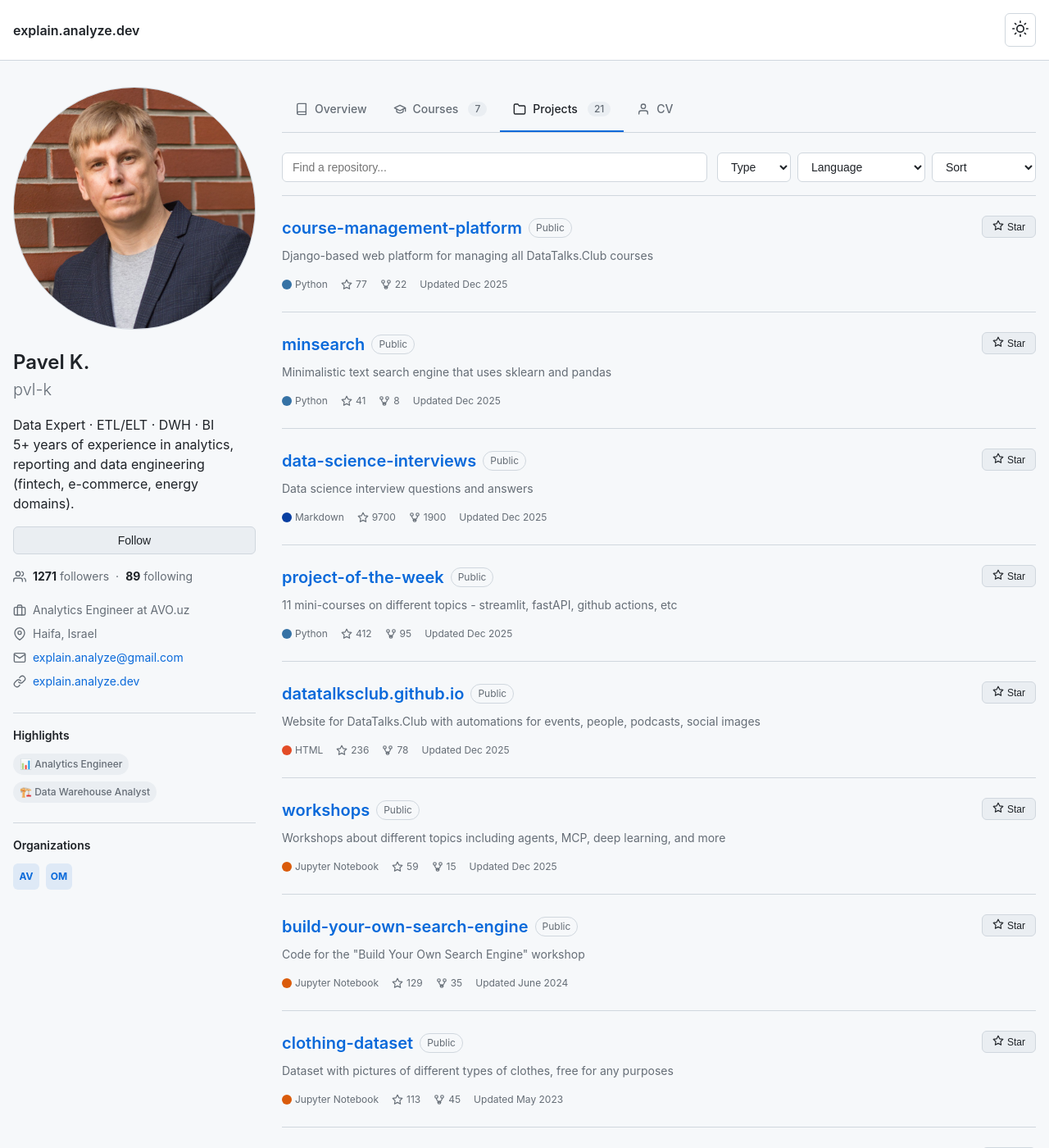
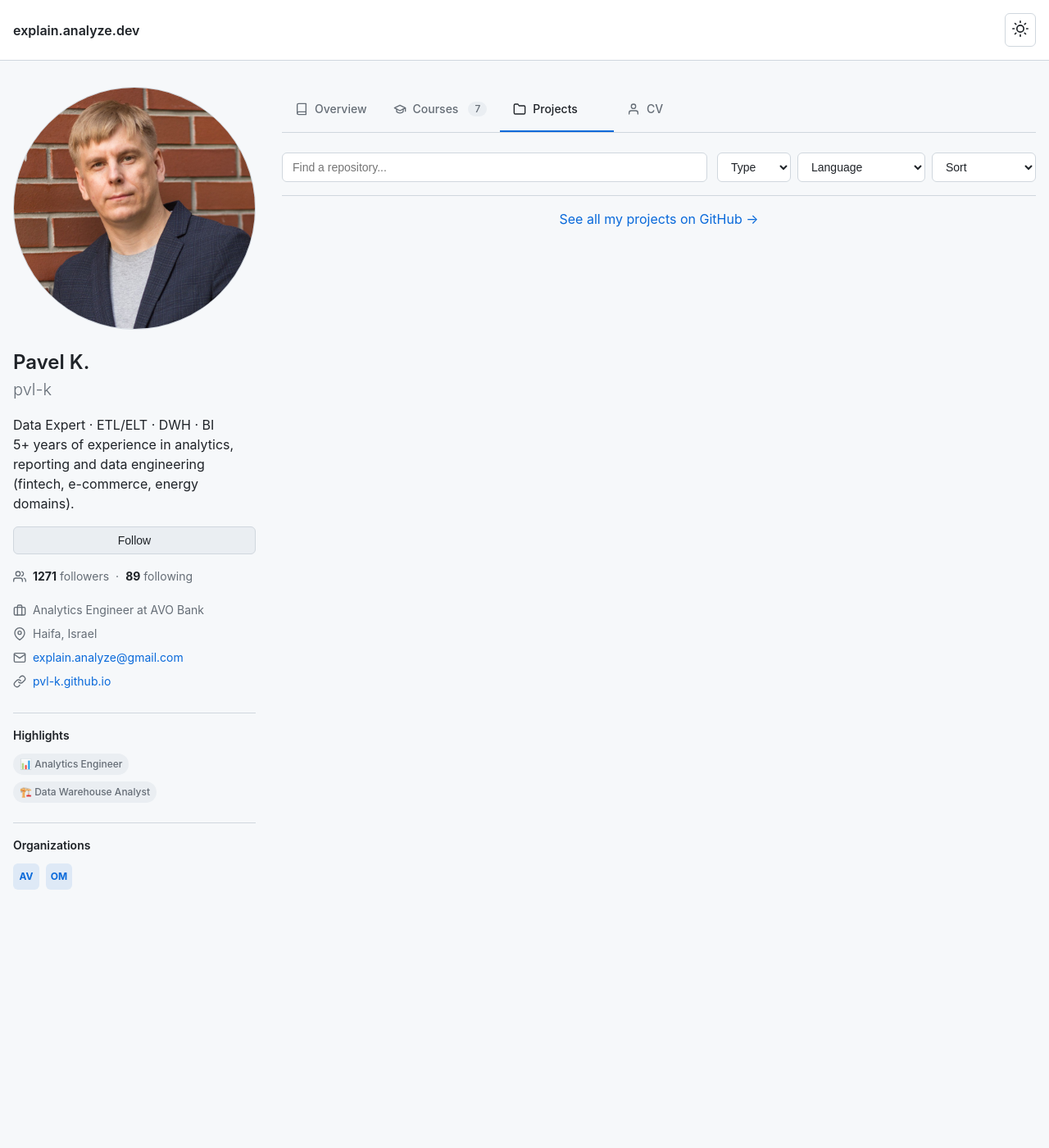
Before and after one commit to pvl-k/pvl-k.github.io, a Jekyll site: the page built from projects.html, in a window 1280 px wide and 1400 px high. Shown: the whole window at 82% size. Built offline with Jekyll 4.4.1, drawn with Linux system fonts in a browser that asks for light colours; some of the changed text lies outside the part shown.

Commit message:
update CV details, remove projects data, and refresh sidebar links

```diff
--- a/_data/projects.yml
+++ /dev/null
@@ -1,177 +0,0 @@
-projects:
-  - name: course-management-platform
-    url: https://github.com/DataTalksClub/course-management-platform
-    description: Django-based web platform for managing all DataTalks.Club courses
-    language: Python
-    stars: 77
-    forks: 22
-    updated: Dec 2025
-
-  - name: minsearch
-    url: https://github.com/alexeygrigorev/minsearch
-    description: Minimalistic text search engine that uses sklearn and pandas
-    language: Python
-    stars: 41
-    forks: 8
-    updated: Dec 2025
-
-  - name: data-science-interviews
-    url: https://github.com/alexeygrigorev/data-science-interviews
-    description: Data science interview questions and answers
-    language: Markdown
-    stars: 9700
-    forks: 1900
-    updated: Dec 2025
-
-  - name: project-of-the-week
-    url: https://github.com/DataTalksClub/project-of-the-week
-    description: 11 mini-courses on different topics - streamlit, fastAPI, github actions, etc
-    language: Python
-    stars: 412
-    forks: 95
-    updated: Dec 2025
-
-  - name: datatalksclub.github.io
-    url: https://github.com/DataTalksClub/datatalksclub.github.io
-    description: Website for DataTalks.Club with automations for events, people, podcasts, social images
-    language: HTML
-    stars: 236
-    forks: 78
-    updated: Dec 2025
-
-  - name: workshops
-    url: https://github.com/alexeygrigorev/workshops
-    description: Workshops about different topics including agents, MCP, deep learning, and more
-    language: Jupyter Notebook
-    stars: 59
-    forks: 15
-    updated: Dec 2025
-
-  - name: build-your-own-search-engine
-    url: https://github.com/alexeygrigorev/build-your-own-search-engine
-    description: Code for the "Build Your Own Search Engine" workshop
-    language: Jupyter Notebook
-    stars: 129
-    forks: 35
-    updated: June 2024
-
-  - name: clothing-dataset
-    url: https://github.com/alexeygrigorev/clothing-dataset
-    description: Dataset with pictures of different types of clothes, free for any purposes
-    language: Jupyter Notebook
-    stars: 113
-    forks: 45
-    updated: May 2023
-
-  - name: toyaikit
-    url: https://github.com/alexeygrigorev/toyaikit
-    description: Minimalistic implementation for LLM-based chat assistants with Tool Use and MCP
-    language: Python
-    stars: 20
-    forks: 3
-    updated: Dec 2025
-
-  - name: au-tomator-lambda
-    url: https://github.com/alexeygrigorev/au-tomator-lambda
-    description: Automatic Slack moderation with AWS Lambda
-    language: Python
-    stars: 3
-    forks: 0
-    updated: Dec 2025
-
-  - name: kids-horror-stories-ru
-    url: https://github.com/alexeygrigorev/kids-horror-stories-ru
-    description: |
-      Daily horror story generator based on images of commonplace
-      objects and published to Spotify
-    language: Python
-    stars: 9
-    forks: 2
-    updated: Dec 2025
-
-  - name: datagen
-    url: https://github.com/alexeygrigorev/datagen
-    description: Generate any tabular dataset using LLMs
-    language: Python
-    stars: 3
-    forks: 1
-    updated: June 2025
-
-  - name: faq
-    url: https://github.com/DataTalksClub/faq
-    description: |
-      FAQ system for DataTalks.Club - all the course questions plus
-      an agent for adding them
-    language: Python
-    stars: 3
-    forks: 1
-    updated: Dec 2025
-
-  - name: ai-data-pipelines
-    url: https://github.com/alexeygrigorev/ai-data-pipelines
-    description: WIP - Data processing pipelines for AI projects
-    language: Python
-    stars: 3
-    forks: 0
-    updated: Dec 2025
-
-  - name: github-project-scorer
-    url: https://github.com/alexeygrigorev/github-project-scorer
-    description: |
-      Analyzes your zoomcamp project and tells you how many points you got
-    language: Python
-    stars: 2
-    forks: 0
-    updated: Sep 2025
-
-  - name: ai-book-generator
-    url: https://github.com/alexeygrigorev/ai-book-generator
-    description: |
-      Uses AI to create a book about any topic in epub, pdf,
-      and audio formats
-    language: Python
-    stars: 1
-    forks: 0
-    updated: Dec 2025
-
-  - name: jaxn
-    url: https://github.com/alexeygrigorev/jaxn
-    description: Streaming JSON parser
-    language: Python
-    stars: 0
-    forks: 0
-    updated: Dec 2025
-
-  - name: mlwiki.org
-    url: https://github.com/alexeygrigorev/mlwiki.org
-    description: |
-      Machine learning wiki maintained since 2013, now migrated to
-      GitHub Pages
-    language: HTML
-    stars: 0
-    forks: 0
-    updated: Dec 2025
-
-  - name: keras-image-helper
-    url: https://github.com/alexeygrigorev/keras-image-helper
-    description: A lightweight library for pre-processing images for pre-trained keras and pytorch models
-    language: Python
-    stars: 13
-    forks: 4
-    updated: Jun 2025
-
-  - name: libbloom-python
-    url: https://github.com/alexeygrigorev/libbloom-python
-    description: FAST bloom filter implementation in C + Python bindings
-    language: C
-    stars: 0
-    forks: 0
-    updated: Mar 2020
-
-  - name: libftrl-python
-    url: https://github.com/alexeygrigorev/libftrl-python
-    description: FAST FTRL implementation in C + Python bindings
-    language: C
-    stars: 123
-    forks: 28
-    updated: June 2019
--- a/_data/sidebar.yml
+++ b/_data/sidebar.yml
@@ -13,15 +13,15 @@
 
 info:
   - icon: briefcase
-    text: Analytics Engineer at AVO.uz
+    text: Analytics Engineer at AVO Bank
   - icon: location
     text: Haifa, Israel
   - icon: email
     text: explain.analyze@gmail.com
     link: mailto:explain.analyze@gmail.com
   - icon: link
-    text: explain.analyze.dev
-    link: https://explain.analyze.dev
+    text: pvl-k.github.io
+    link: https://pvl-k.github.io
 
 highlights:
   - "📊 Analytics Engineer"
```
Also changed, not shown: _data/cv.yml (+10 -6 lines).
